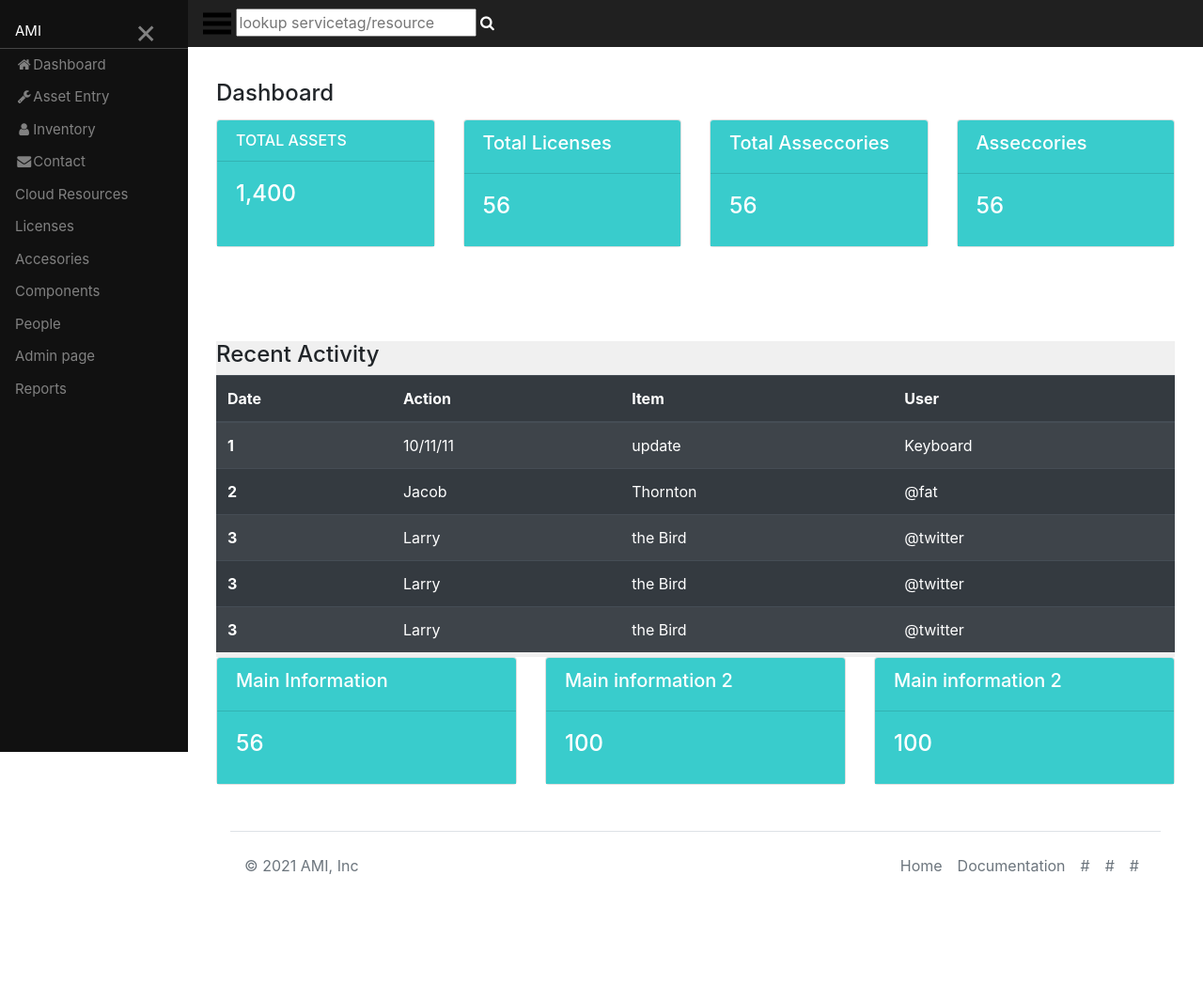
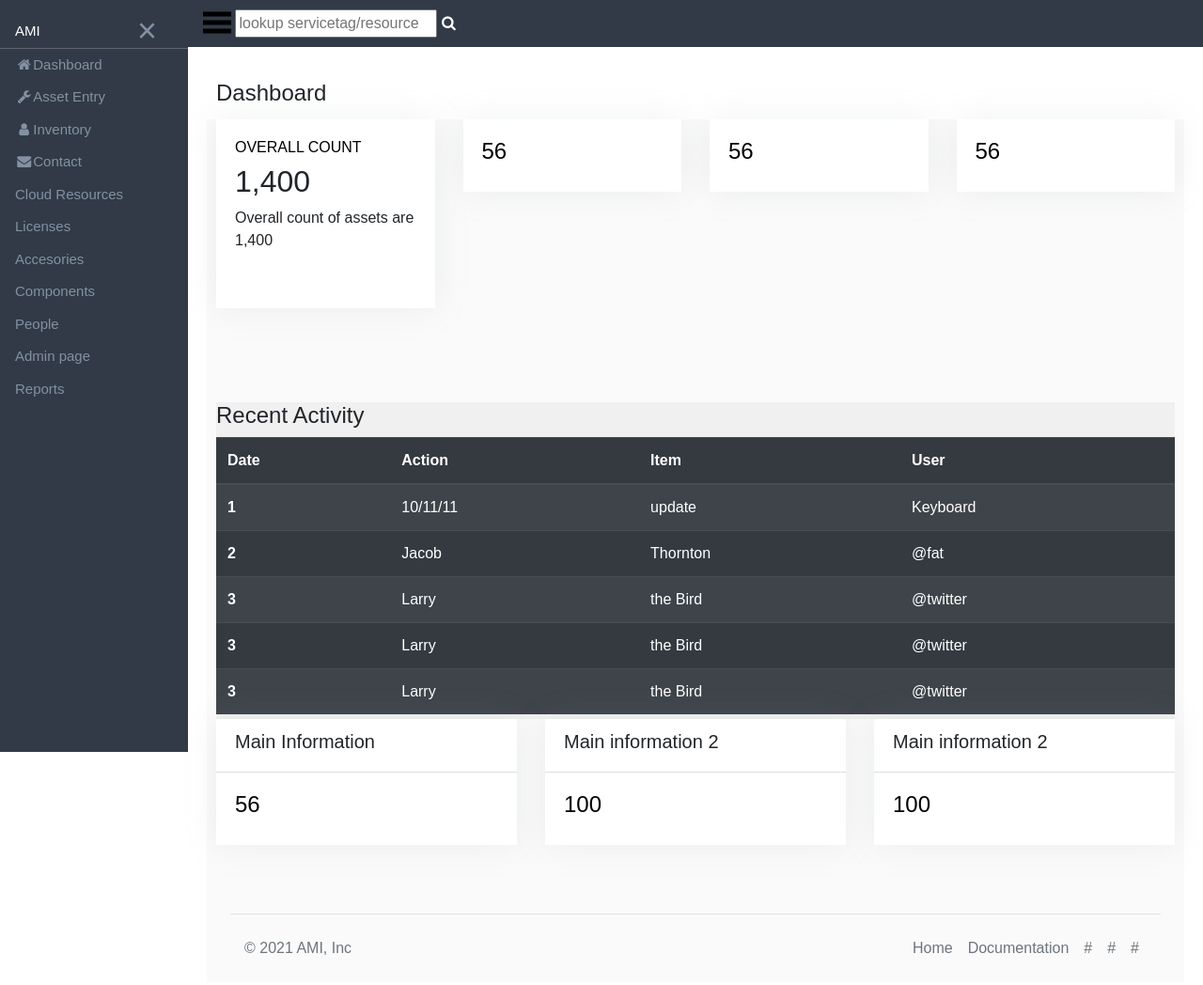
Before and after one commit to jpayne09/AMI, a website: page index.html in a window 1280 px wide. Shown: the whole page at 94% size. Before the commit the page ends 1001 px from the top, so only its background shows below. Drawn offline with nearby package versions, Linux system fonts and the light colour scheme.

Commit message:
updated nav bg, fix link issues, change card body

```diff
--- a/assets/css/styles.css
+++ b/assets/css/styles.css
@@ -7,7 +7,7 @@
   border: none;
   min-height: 50px;
   border-radius: 0;
-  background-color: #202020;
+  background-color: #313a46 !important;
 }
 /* Style the sidebar */
 
@@ -15,7 +15,7 @@
     height: 100%;
     width: 200px;
     position: fixed;
-    background-color: #111;
+    background-color: #313a46 !important;
     overflow-x: hidden;
     padding-top: 16px;
     transition: 0.5s;
@@ -26,8 +26,9 @@
     padding: 6px 8px 6px 16px;
     text-decoration: none;
     font-size: 15px;
-    color: #818181;
+    color: #8391a2;
     display: block;
+    font-family: "Nunito",sans-serif;
   }
 
   /* Style links on mouse-over */
@@ -55,6 +56,7 @@
   .main {
     margin-left: 200px; /* Same as the width of the sidenav */
     padding: 0px 10px;
+    background-color: #fafafa;
 
   }
 
@@ -67,6 +69,7 @@
 
 body {
   overflow-x: hidden;
+  font-family: "Nunito",sans-serif;
 }
 .topnav {
   background-color: #333;
@@ -100,7 +103,6 @@ body {
 
   /* Body header*/
   .body-header {
-    position: relative;
     padding: 15px 15px 0;
     padding-bottom: 5px;
     padding-left: 200px;
@@ -111,15 +113,18 @@ body {
         padding-left: 10px;
     }
 
-    .card-header {
-        background-color: #fff;
+    .card {
+      border: none;
+      box-shadow: 0 0 35px 0 rgba(154,161,171,.15);
+      margin-bottom: 24px;
+  }
+
+    .card-body h4, h6 {
+      color:black;
     }
 
-    .card-header h5,h4 {
-        color: white;
-    }
     .bg-teal {
-        background-color: #39cccc !important;
+        background-color: #ffffff !important;
     }
 
     /* Table section*/
--- a/index.html
+++ b/index.html
@@ -64,21 +64,15 @@
       <div class="row">
         <div class="col-md-3">
           <div class="card h-100">
-            <div class="card-header d-flex bg-teal">
-              <h5 class="h6 font-weight-semi-body text-uppercase mb-0">Total Assets</h5>
-              <div class="position-relative ml-auto">
-              </div>
-            </div>
             <div class="card-body bg-teal">
-              <h4>1,400</h4>
+              <h6 class="text-uppercase">Overall Count</h6>
+              <h2>1,400</h2>
+              <p>Overall count of assets are 1,400</p>
             </div>
           </div>
         </div>
         <div class="col-md-3">
           <div class="card">
-            <div class="card-header d-flex bg-teal">
-              <h5>Total Licenses</h5>
-            </div>
             <div class="card-body d-flex bg-teal">
               <h4>56</h4>
             </div>
@@ -86,9 +80,6 @@
         </div>
         <div class="col-md-3">
           <div class="card">
-            <div class="card-header bg-teal">
-              <h5>Total Asseccories</h5>
-            </div>
             <div class="card-body bg-teal">
               <h4>56</h4>
             </div>
@@ -96,9 +87,6 @@
         </div>
         <div class="col-md-3">
           <div class="card">
-            <div class="card-header bg-teal">
-              <h5>Asseccories</h5>
-            </div>
             <div class="card-body bg-teal">
               <h4>56</h4>
             </div>
```
